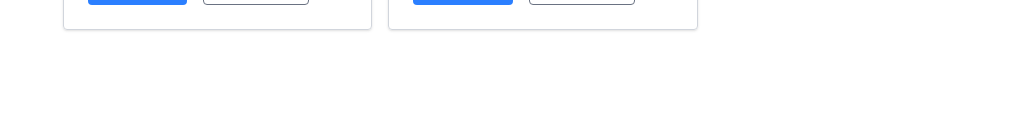
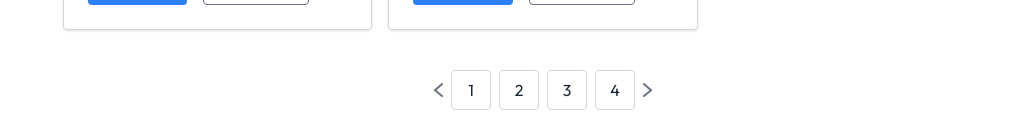
Before and after one commit to tharani-2006/job-portal, a React (Vite) app in the folder client/: page / in a window 1280 px wide. Shown: the part 3204-3343 px from the top of the page, without its empty margins (257-1280 px from the left). Before the commit the page ends 3266 px from the top, so only its background shows below. Built offline with nearby package versions, Linux system fonts and the light colour scheme; no server answers.

Commit message:
add toggle button for filters in small devide and pagination buttons

```diff
--- a/client/src/components/JobListing.jsx
+++ b/client/src/components/JobListing.jsx
@@ -1,4 +1,4 @@
-import React, { useContext } from 'react'
+import React, { useContext, useState } from 'react'
 import { AppContext } from '../context/AppContext'
 import { assets, JobCategories, JobLocations } from '../assets/assets'
 import JobCard from './JobCard'
@@ -6,6 +6,10 @@ import JobCard from './JobCard'
 const JobListing = () => {
 
     const { isSearched, searchFilter, setSearchFilter,jobs } = useContext(AppContext)
+
+    const [showFilter,setShowFilter] =useState(true)
+
+    const [currentPage,setCurrentPage] = useState(1)
 
     return (
         <div className='container 2xl:px-20 mx-auto flex flex-col lg:flex-row max-lg:space-y-8 py-8'>
@@ -35,8 +39,13 @@ const JobListing = () => {
                         </>
                     )
                 }
+
+                <button onClick={ e => setShowFilter(prev => !prev)} className='px-6 py-1.5 rounded border border-gray-400 lg:hidden'>
+                    {showFilter ? "Close" : "Filters"}
+                </button>
+
                 {/* Category Filter */}
-                <div className='max-lg:hidden'>
+                <div className={showFilter ? "" : "max-lg:hidden"}>
                     <h4 className='font-medium text-lg py-4'>Search By Categories</h4>
                     <ul className='space-y-4 text-gray-600'>
                         {
@@ -51,7 +60,7 @@ const JobListing = () => {
                 </div>
 
                 {/* Location Filter */}
-                <div className='max-lg:hidden'>
+                <div className={showFilter ? "" : "max-lg:hidden"}>
                     <h4 className='font-medium text-lg py-4 pt-14'>Search By Location</h4>
                     <ul className='space-y-4 text-gray-600'>
                         {
@@ -75,6 +84,24 @@ const JobListing = () => {
                         <JobCard key={index} job={job} />
                     ))}
                 </div>
+
+                    {/* Pagination */}
+                    {jobs.length > 0 && (
+                        <div className='flex items-center justify-center space-x-2 mt-10'>
+                            <a href='#job-list'>
+                                <img src={assets.left_arrow_icon} alt="" />
+                            </a>
+                            {Array.from({length:Math.ceil(jobs.length/6)}).map((_,index) => (
+                                <a href='#job-list'>
+                                    <button className={`w-10 h-10 flex items-center justify-center border border-gray-300 rounded`}>{index+1}</button>
+                                </a>
+                            ))}
+                            <a href='#job-list'>
+                                <img src={assets.right_arrow_icon} alt="" />
+                            </a>
+                        </div>
+                    )}
+
             </section>
 
         </div>
--- a/client/src/components/Navbar.jsx
+++ b/client/src/components/Navbar.jsx
@@ -17,7 +17,7 @@ const Navbar = () => {
             <div className="flex items-center gap-3">
               <Link to={'/applications'}>Applied Jobs</Link>
               <p>|</p>
-              <p>Hi , {user.firstName+ " " + user.lastName}</p>
+              <p className="max-sm:hidden">Hi , {user.firstName+ " " + user.lastName}</p>
               <UserButton  />
             </div>
           ) : (
```
